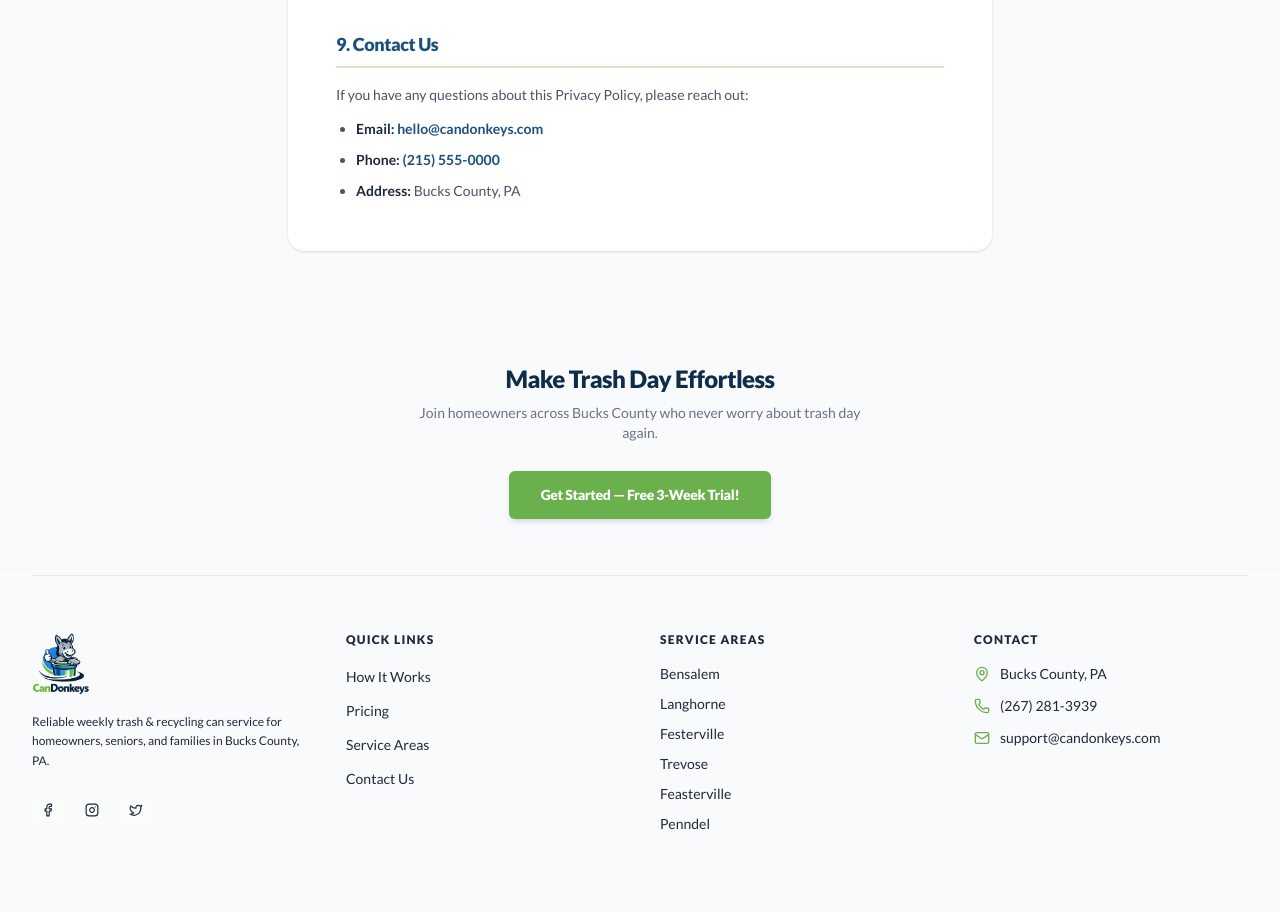
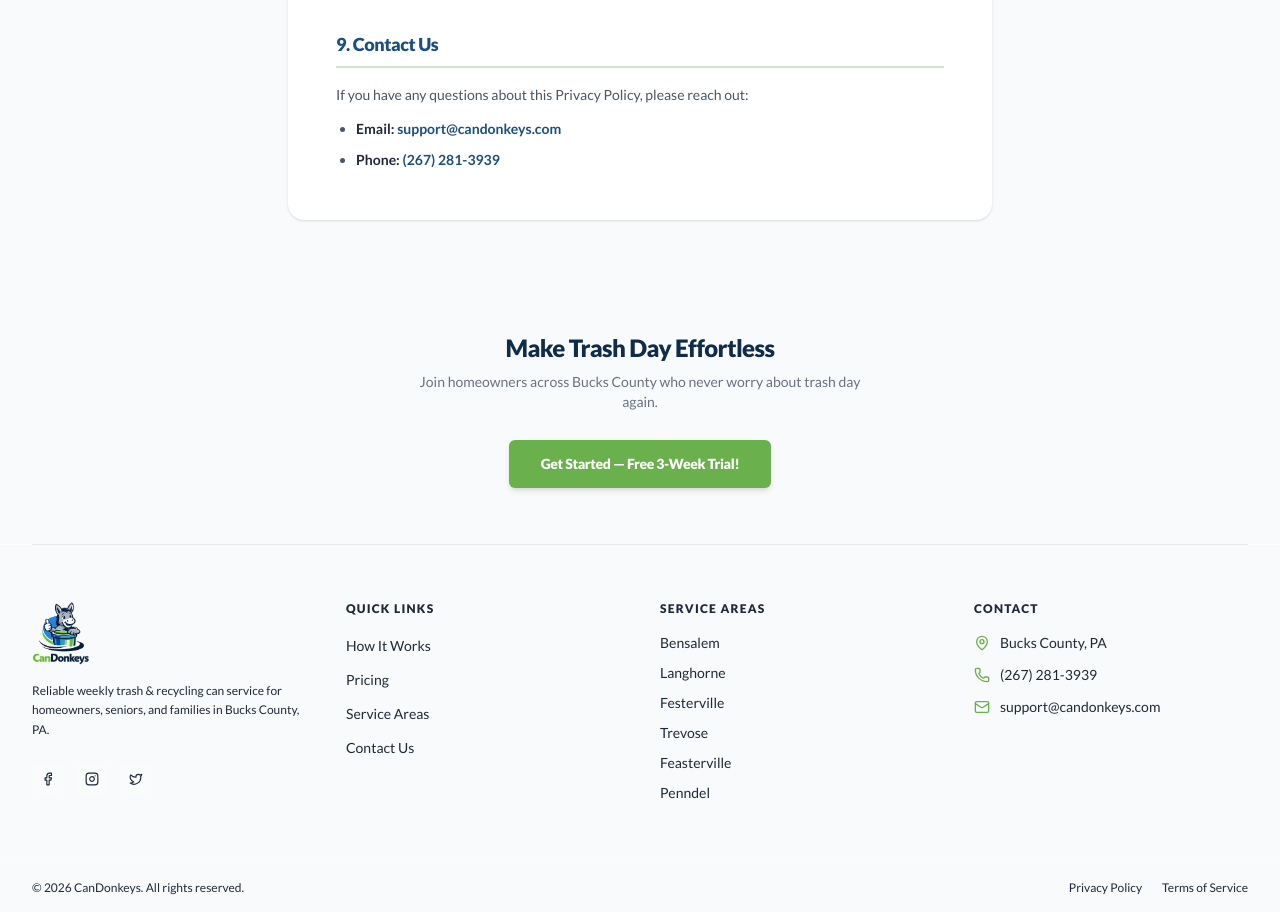
Before and after one commit to Fjumayev/candonkeys, a Next.js app: page /privacy-policy in a window 1280 px wide. Shown: the part 2020-2932 px from the top of the page. Built offline with nearby package versions, Linux system fonts and the light colour scheme.

Commit message:
privacy and terms contact info update

```diff
--- a/app/privacy-policy/sections/main.tsx
+++ b/app/privacy-policy/sections/main.tsx
@@ -95,9 +95,8 @@
           <Section title="9. Contact Us">
             <p>If you have any questions about this Privacy Policy, please reach out:</p>
             <ul>
-              <li><strong>Email:</strong> <a href="mailto:hello@candonkeys.com" className="text-[#1a4f80] font-bold hover:text-[#6ab04c] transition-colors">hello@candonkeys.com</a></li>
-              <li><strong>Phone:</strong> <a href="tel:+12155550000" className="text-[#1a4f80] font-bold hover:text-[#6ab04c] transition-colors">(215) 555-0000</a></li>
-              <li><strong>Address:</strong> Bucks County, PA</li>
+              <li><strong>Email:</strong> <a href="mailto:support@candonkeys.com" className="text-[#1a4f80] font-bold hover:text-[#6ab04c] transition-colors">support@candonkeys.com</a></li>
+              <li><strong>Phone:</strong> <a href="tel:+12672813939" className="text-[#1a4f80] font-bold hover:text-[#6ab04c] transition-colors">(267) 281-3939</a></li>
             </ul>
           </Section>
 
--- a/app/terms-of-service/sections/main.tsx
+++ b/app/terms-of-service/sections/main.tsx
@@ -103,9 +103,8 @@
           <Section title="10. Contact Us">
             <p>If you have any questions about these Terms of Service, please reach out:</p>
             <ul>
-              <li><strong>Email:</strong> <a href="mailto:support@candonkeys.com" className="text-[#1a4f80] font-bold hover:text-[#6ab04c] transition-colors">hello@candonkeys.com</a></li>
-              <li><strong>Phone:</strong> <a href="tel:+12672813939" className="text-[#1a4f80] font-bold hover:text-[#6ab04c] transition-colors">(215) 555-0000</a></li>
-              <li><strong>Address:</strong> Bucks County, PA</li>
+              <li><strong>Email:</strong> <a href="mailto:support@candonkeys.com" className="text-[#1a4f80] font-bold hover:text-[#6ab04c] transition-colors">support@candonkeys.com</a></li>
+              <li><strong>Phone:</strong> <a href="tel:+12672813939" className="text-[#1a4f80] font-bold hover:text-[#6ab04c] transition-colors">(267) 281-3939</a></li>
             </ul>
           </Section>
 
```
